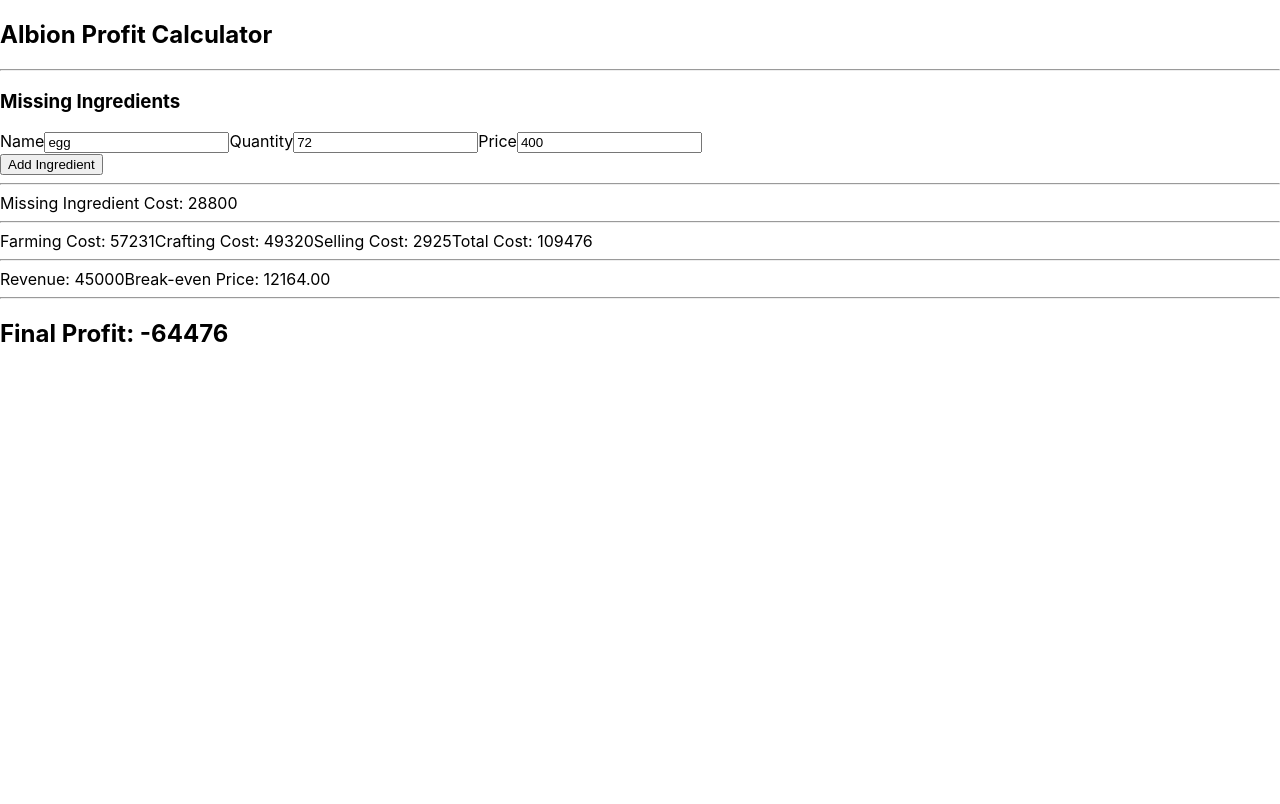
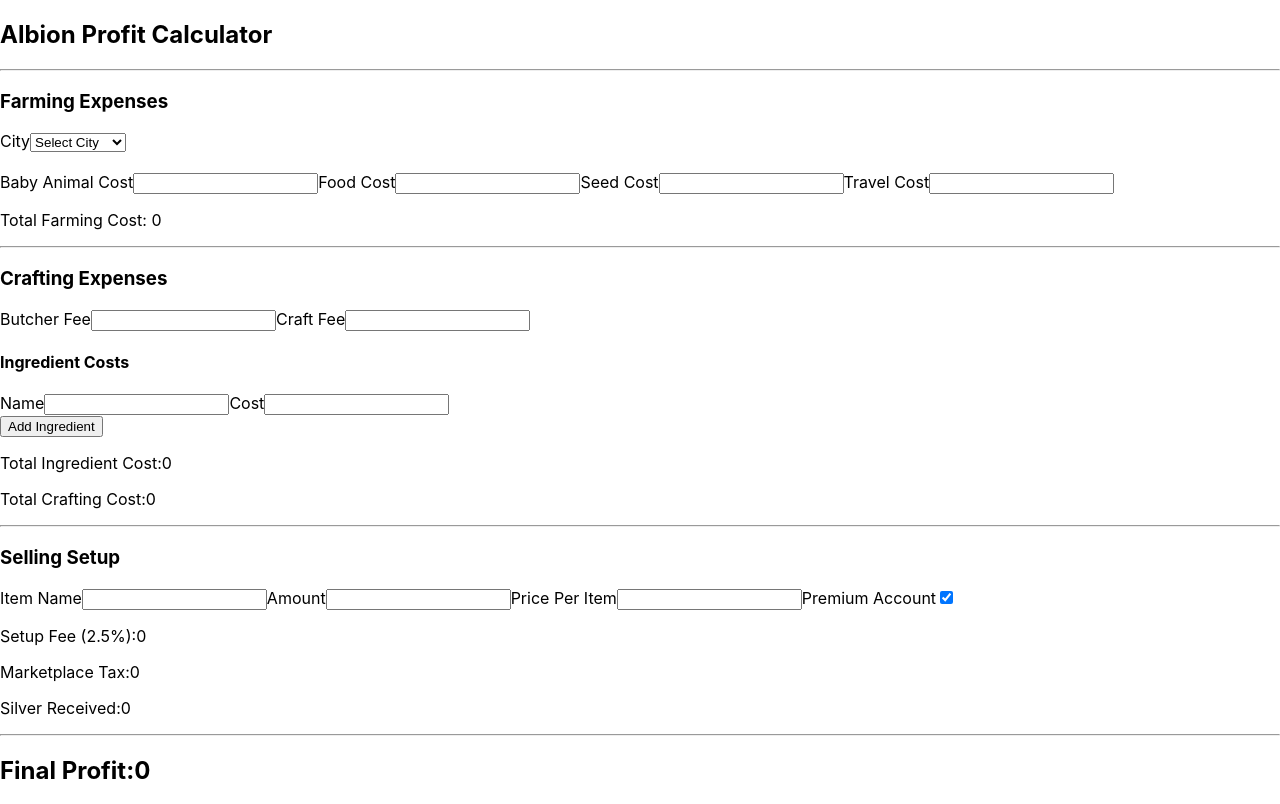
Before and after one commit to lqmnfhmee/albion-profit-calculator, a React (Create React App) app: page / in a window 1280 px wide. Built offline with nearby package versions, Linux system fonts and the light colour scheme.

Commit message:
multi-ingredient crafting costs city tracking accurate farming expense structure accurate marketplace deductions realistic Albion workflow modeling

```diff
--- a/src/components/ProfitCalculator.jsx
+++ b/src/components/ProfitCalculator.jsx
@@ -2,45 +2,26 @@
 
 function ProfitCalculator() {
 
-    // ------------------------
-    // ANIMAL INPUTS
-    // ------------------------
+    // --------------------
+    // FARMING SECTION
+    // --------------------
 
-    const [animals, setAnimals] = useState(36);
-    const [babyPrice, setBabyPrice] = useState(2000);
-    const [returnRate, setReturnRate] = useState(0.7);
+    const [city, setCity] = useState("");
 
-    // ------------------------
-    // FEED INPUTS
-    // ------------------------
+    const [babyAnimalCost, setBabyAnimalCost] = useState("");
+    const [foodCost, setFoodCost] = useState("");
+    const [seedCost, setSeedCost] = useState("");
+    const [travelCost, setTravelCost] = useState("");
 
-    const [feedPerAnimal, setFeedPerAnimal] = useState(9);
-    const [feedPrice, setFeedPrice] = useState(100);
+    // --------------------
+    // CRAFTING SECTION
+    // --------------------
 
-    // ------------------------
-    // CROP INPUTS
-    // ------------------------
-
-    const [plots, setPlots] = useState(11);
-    const [seedReturnRate, setSeedReturnRate] = useState(0.85);
-    const [seedPrice, setSeedPrice] = useState(140);
-
-    // ------------------------
-    // CRAFTING INPUTS
-    // ------------------------
-
-    const [butcherCostPerAnimal, setButcherCostPerAnimal] = useState(120);
-    const [animalsButchered, setAnimalsButchered] = useState(36);
-
-    const [stationFeePerBatch, setStationFeePerBatch] = useState(1800);
-    const [batchesCrafted, setBatchesCrafted] = useState(9);
-
-    // ------------------------
-    // MISSING INGREDIENT SYSTEM
-    // ------------------------
+    const [butcherFee, setButcherFee] = useState("");
+    const [craftFee, setCraftFee] = useState("");
 
     const [ingredients, setIngredients] = useState([
-        { name: "egg", quantity: 72, price: 400 }
+        { name: "", cost: "" }
     ]);
 
     const updateIngredient = (index, field, value) => {
@@ -56,74 +37,46 @@
 
         setIngredients([
             ...ingredients,
-            { name: "", quantity: 0, price: 0 }
+            { name: "", cost: "" }
         ]);
+
     };
 
-    // Calculate missing ingredient cost
-
-    const ingredientCost =
+    const ingredientCostTotal =
         ingredients.reduce(
             (total, item) =>
-                total +
-                item.quantity * item.price,
+                total + Number(item.cost || 0),
             0
         );
 
-    // ------------------------
-    // SELLING INPUTS
-    // ------------------------
+    // --------------------
+    // SELLING SECTION
+    // --------------------
 
-    const [foodProduced, setFoodProduced] = useState(9);
-    const [foodPrice, setFoodPrice] = useState(5000);
-
-    const [travelCost, setTravelCost] = useState(3000);
+    const [itemName, setItemName] = useState("");
+    const [amount, setAmount] = useState("");
+    const [pricePerItem, setPricePerItem] = useState("");
 
     const [isPremium, setIsPremium] = useState(true);
 
-    // ------------------------
+    // --------------------
     // CALCULATIONS
-    // ------------------------
+    // --------------------
 
-    const missingAnimals =
-        animals * (1 - returnRate);
+    const totalFarmingCost =
+        Number(babyAnimalCost || 0) +
+        Number(foodCost || 0) +
+        Number(seedCost || 0) +
+        Number(travelCost || 0);
 
-    const replacementCost =
-        missingAnimals * babyPrice;
-
-    const feedCost =
-        animals *
-        feedPerAnimal *
-        feedPrice;
-
-    const missingSeeds =
-        plots * (1 - seedReturnRate);
-
-    const seedCost =
-        missingSeeds * seedPrice;
-
-    const farmingCost =
-        replacementCost +
-        feedCost +
-        seedCost +
-        travelCost;
-
-    const butcherCost =
-        animalsButchered *
-        butcherCostPerAnimal;
-
-    const stationCost =
-        batchesCrafted *
-        stationFeePerBatch;
-
-    const craftingCost =
-        butcherCost +
-        stationCost +
-        ingredientCost;
+    const totalCraftingCost =
+        Number(butcherFee || 0) +
+        Number(craftFee || 0) +
+        ingredientCostTotal;
 
     const grossRevenue =
-        foodProduced *
-        foodPrice;
+        Number(amount || 0) *
+        Number(pricePerItem || 0);
 
     const setupFee =
         grossRevenue * 0.025;
@@ -134,24 +87,22 @@
     const marketplaceTax =
         grossRevenue * taxRate;
 
-    const sellingCost =
-        setupFee +
+    const silverReceived =
+        grossRevenue -
+        setupFee -
         marketplaceTax;
 
     const totalCost =
-        farmingCost +
-        craftingCost +
-        sellingCost;
+        totalFarmingCost +
+        totalCraftingCost;
 
-    const profit =
-        grossRevenue - totalCost;
+    const finalProfit =
+        silverReceived -
+        totalCost;
 
-    const breakEvenPrice =
-        totalCost / foodProduced;
-
-    // ------------------------
+    // --------------------
     // UI
-    // ------------------------
+    // --------------------
 
     return (
 
@@ -161,7 +112,79 @@
 
             <hr />
 
-            <h3>Missing Ingredients</h3>
+            <h3>Farming Expenses</h3>
+
+            City
+
+            <select
+                value={city}
+                onChange={(e) =>
+                    setCity(e.target.value)
+                }
+            >
+
+                <option value="">Select City</option>
+                <option>Thetford</option>
+                <option>Martlock</option>
+                <option>Fort Sterling</option>
+                <option>Lymhurst</option>
+                <option>Bridgewatch</option>
+                <option>Brecillien</option>
+                <option>Caerleon</option>
+
+            </select>
+
+            <br /><br />
+
+            Baby Animal Cost
+            <input
+                onChange={e =>
+                    setBabyAnimalCost(e.target.value)
+                }
+            />
+
+            Food Cost
+            <input
+                onChange={e =>
+                    setFoodCost(e.target.value)
+                }
+            />
+
+            Seed Cost
+            <input
+                onChange={e =>
+                    setSeedCost(e.target.value)
+                }
+            />
+
+            Travel Cost
+            <input
+                onChange={e =>
+                    setTravelCost(e.target.value)
+                }
+            />
+
+            <p>Total Farming Cost: {totalFarmingCost}</p>
+
+            <hr />
+
+            <h3>Crafting Expenses</h3>
+
+            Butcher Fee
+            <input
+                onChange={e =>
+                    setButcherFee(e.target.value)
+                }
+            />
+
+            Craft Fee
+            <input
+                onChange={e =>
+                    setCraftFee(e.target.value)
+                }
+            />
+
+            <h4>Ingredient Costs</h4>
 
             {
 
@@ -170,6 +193,7 @@
                     <div key={index}>
 
                         Name
+
                         <input
                             value={ingredient.name}
                             onChange={(e) =>
@@ -181,28 +205,16 @@
                             }
                         />
 
-                        Quantity
+                        Cost
+
                         <input
                             type="number"
-                            value={ingredient.quantity}
+                            value={ingredient.cost}
                             onChange={(e) =>
                                 updateIngredient(
                                     index,
-                                    "quantity",
-                                    Number(e.target.value)
-                                )
-                            }
-                        />
-
-                        Price
-                        <input
-                            type="number"
-                            value={ingredient.price}
-                            onChange={(e) =>
-                                updateIngredient(
-                                    index,
-                                    "price",
-                                    Number(e.target.value)
+                                    "cost",
+                                    e.target.value
                                 )
                             }
                         />
@@ -217,29 +229,75 @@
                 Add Ingredient
             </button>
 
-            <hr />
+            <p>
+                Total Ingredient Cost:
+                {ingredientCostTotal}
+            </p>
 
-            Missing Ingredient Cost: {ingredientCost}
+            <p>
+                Total Crafting Cost:
+                {totalCraftingCost}
+            </p>
 
             <hr />
 
-            Farming Cost: {farmingCost}
+            <h3>Selling Setup</h3>
 
-            Crafting Cost: {craftingCost}
+            Item Name
 
-            Selling Cost: {sellingCost}
+            <input
+                onChange={e =>
+                    setItemName(e.target.value)
+                }
+            />
 
-            Total Cost: {totalCost}
+            Amount
+
+            <input
+                onChange={e =>
+                    setAmount(e.target.value)
+                }
+            />
+
+            Price Per Item
+
+            <input
+                onChange={e =>
+                    setPricePerItem(e.target.value)
+                }
+            />
+
+            Premium Account
+
+            <input
+                type="checkbox"
+                checked={isPremium}
+                onChange={() =>
+                    setIsPremium(!isPremium)
+                }
+            />
+
+            <p>
+                Setup Fee (2.5%):
+                {setupFee.toFixed(0)}
+            </p>
+
+            <p>
+                Marketplace Tax:
+                {marketplaceTax.toFixed(0)}
+            </p>
+
+            <p>
+                Silver Received:
+                {silverReceived.toFixed(0)}
+            </p>
 
             <hr />
 
-            Revenue: {grossRevenue}
-
-            Break-even Price: {breakEvenPrice.toFixed(2)}
-
-            <hr />
-
-            <h2>Final Profit: {profit}</h2>
+            <h2>
+                Final Profit:
+                {finalProfit.toFixed(0)}
+            </h2>
 
         </div>
 
--- /dev/null
+++ b/src/reportWebVitals.js
@@ -0,0 +1,13 @@
+const reportWebVitals = onPerfEntry => {
+  if (onPerfEntry && onPerfEntry instanceof Function) {
+    import('web-vitals').then(({ getCLS, getFID, getFCP, getLCP, getTTFB }) => {
+      getCLS(onPerfEntry);
+      getFID(onPerfEntry);
+      getFCP(onPerfEntry);
+      getLCP(onPerfEntry);
+      getTTFB(onPerfEntry);
+    });
+  }
+};
+
+export default reportWebVitals;
```
